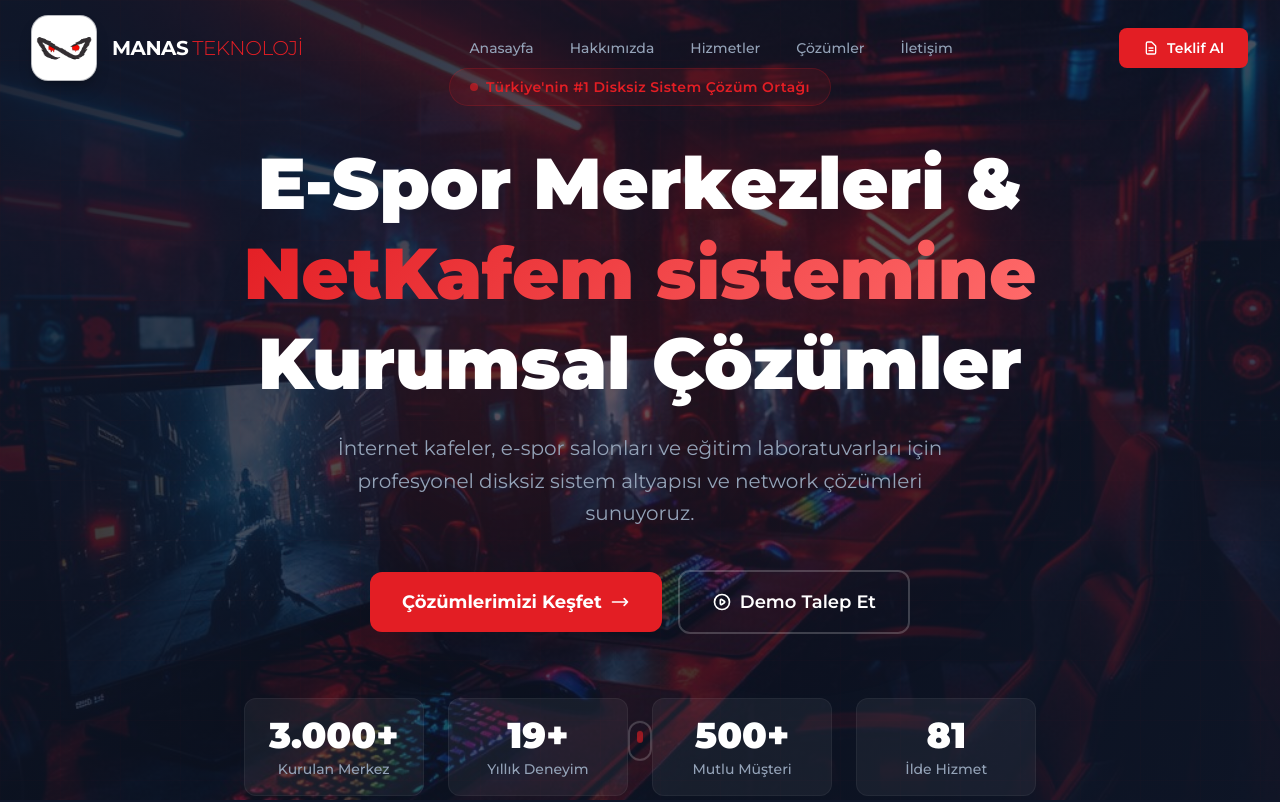
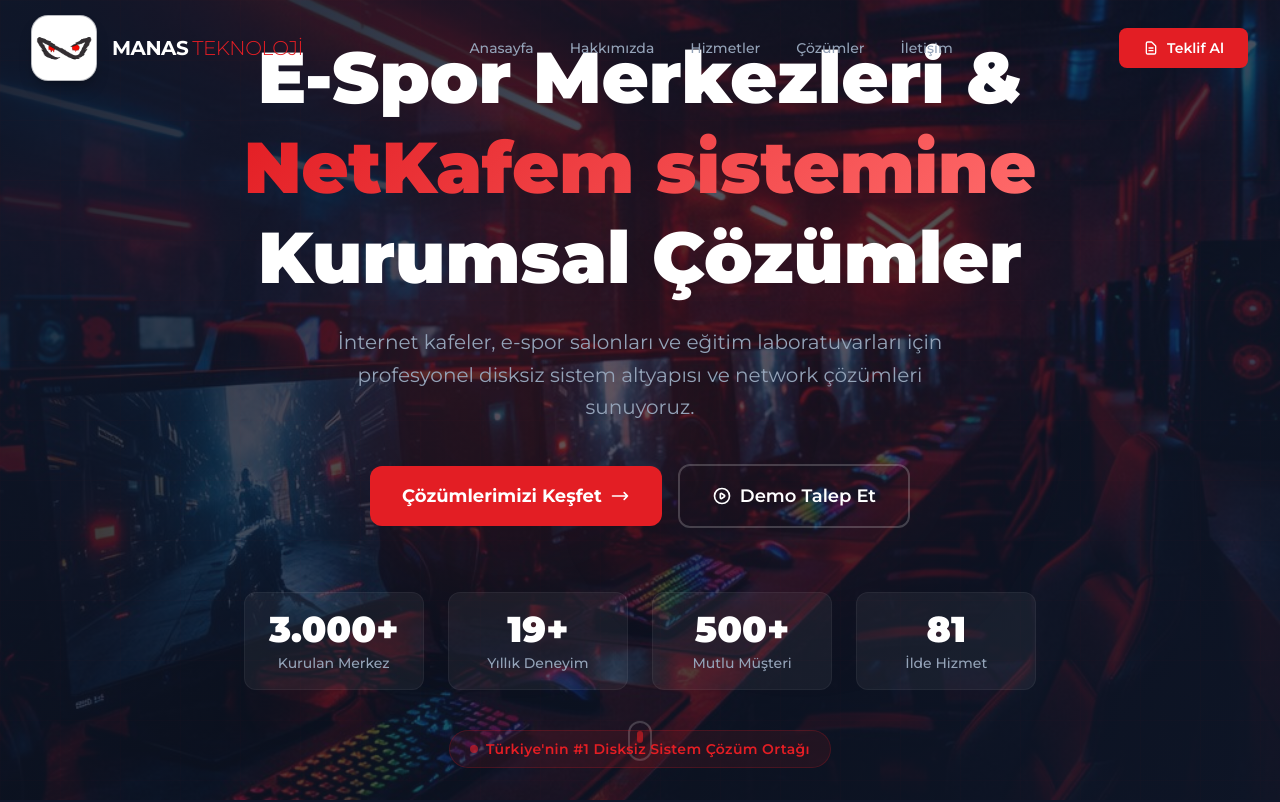
Before and after one commit to akifali9797/MANASTEKNOLOJI, a React (Vite) app: page / in a window 1280 px wide. Shown: the top 802 px of the page. Built offline with nearby package versions, Linux system fonts and the light colour scheme.

Commit message:
Move hero badge below stats

```diff
--- a/src/components/Hero.tsx
+++ b/src/components/Hero.tsx
@@ -75,12 +75,6 @@
 
       {/* Content */}
       <div className="relative z-10 max-w-7xl mx-auto px-4 sm:px-6 lg:px-8 text-center">
-        {/* Badge */}
-        <div className="mt-12 sm:mt-16 inline-flex items-center gap-2 bg-brand-red/10 border border-brand-red/20 rounded-full px-5 py-2 mb-8 animate-fade-in-up">
-          <span className="w-2 h-2 bg-brand-red rounded-full animate-pulse" />
-          <span className="text-brand-red text-sm font-semibold tracking-wide">Türkiye'nin #1 Disksiz Sistem Çözüm Ortağı</span>
-        </div>
-
         {/* Main Heading */}
         <h1 className="text-4xl sm:text-5xl md:text-6xl lg:text-7xl font-black text-white leading-tight mb-6 animate-fade-in-up delay-100">
           E-Spor Merkezleri &<br />
@@ -128,6 +122,12 @@
             </div>
           ))}
         </div>
+
+        {/* Badge */}
+        <div className="mt-8 sm:mt-10 inline-flex items-center gap-2 bg-brand-red/10 border border-brand-red/20 rounded-full px-5 py-2 animate-fade-in-up delay-500">
+          <span className="w-2 h-2 bg-brand-red rounded-full animate-pulse" />
+          <span className="text-brand-red text-sm font-semibold tracking-wide">Türkiye'nin #1 Disksiz Sistem Çözüm Ortağı</span>
+        </div>
       </div>
 
       {/* Scroll Indicator */}
```
